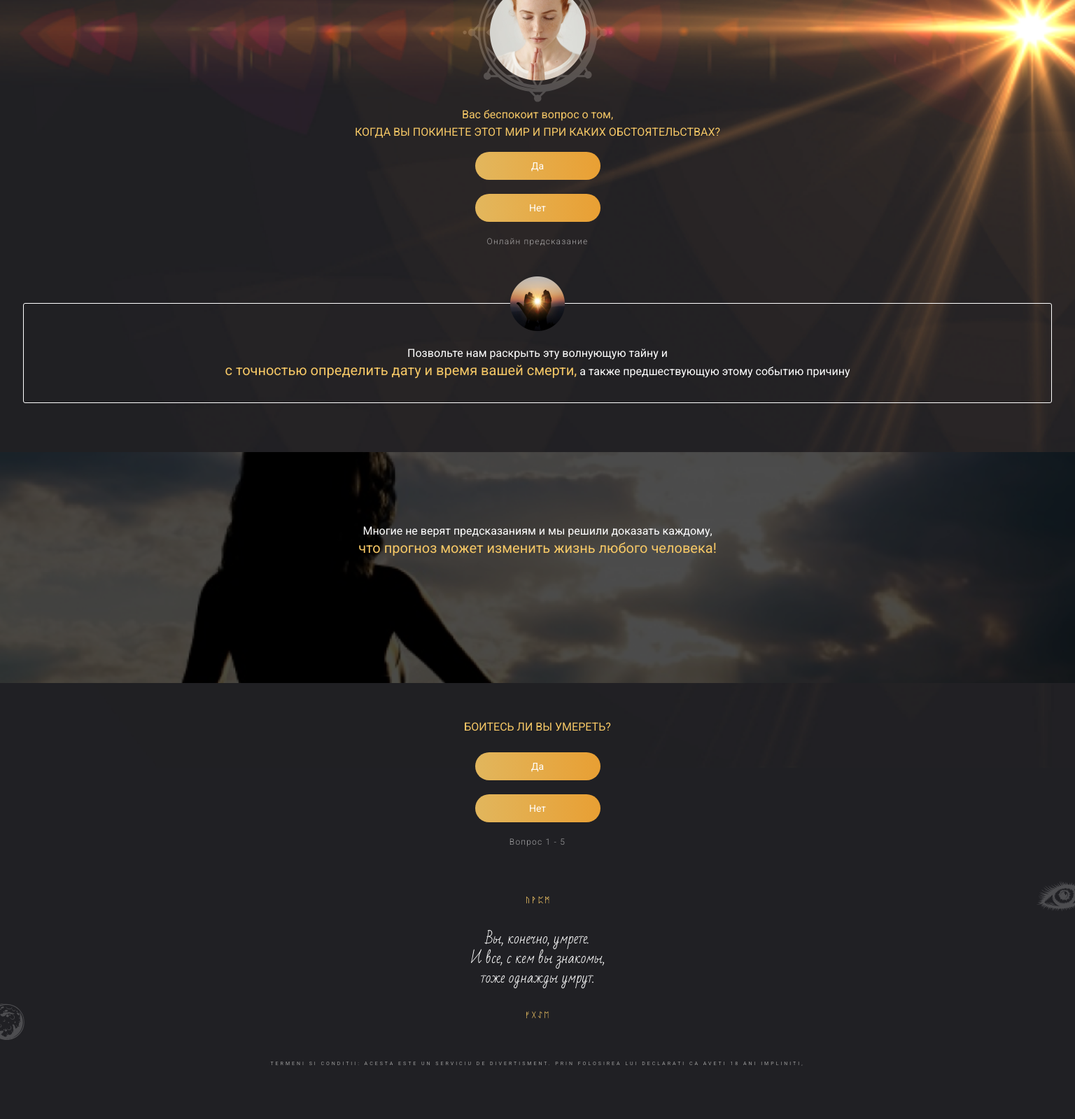
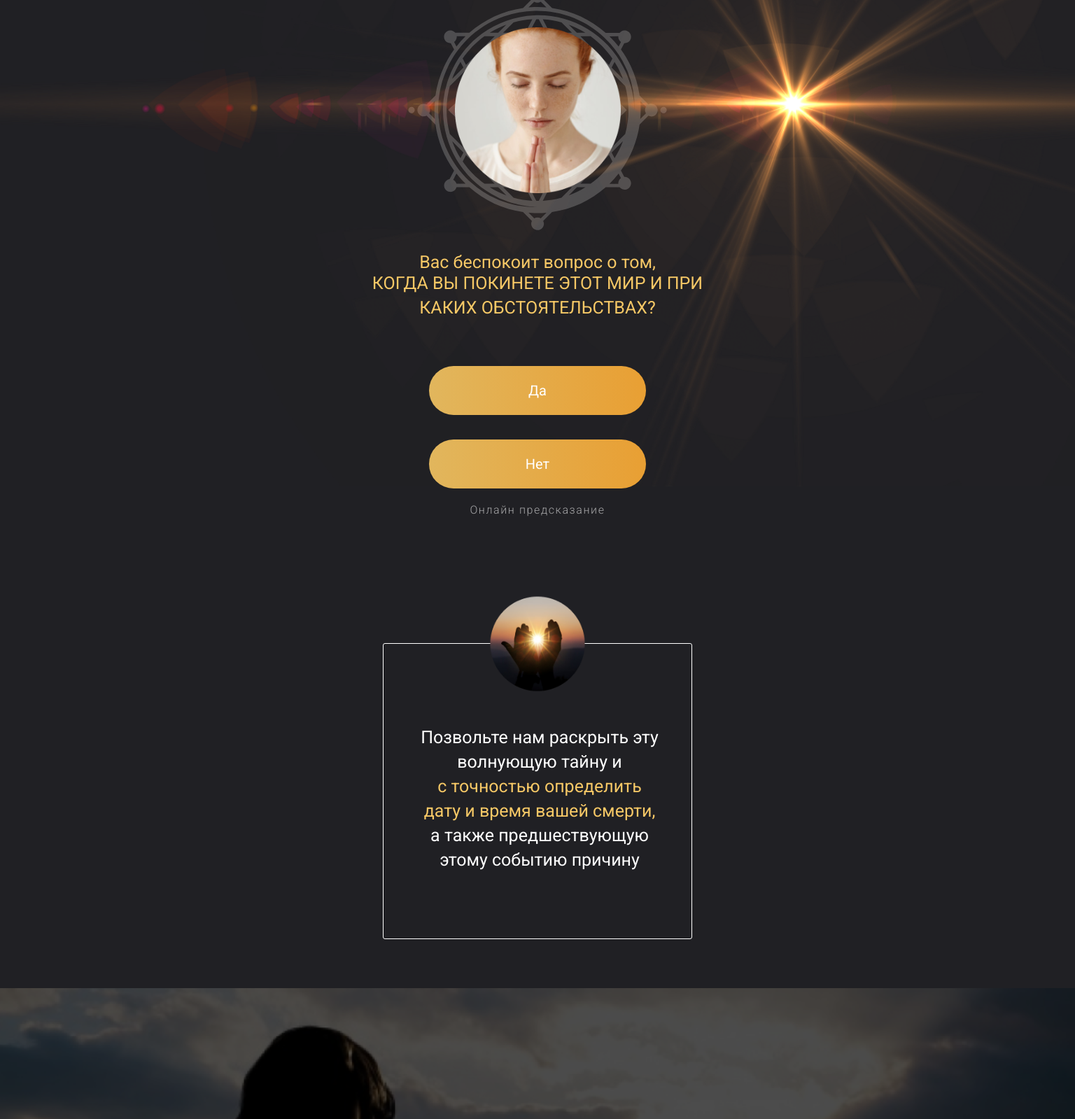
Before and after one commit to nomelnomel/abcmobile, a Vue app: page / in a window 1536 px wide. Shown: the part 160-1759 px from the top of the page at 70% size. Before the commit the page ends 1685 px from the top, so only its background shows below. Built offline with nearby package versions, Linux system fonts and the light colour scheme.

Commit message:
десктопная вёрстка, доработка селектов, небольшие фиксы

```diff
--- a/package.json
+++ b/package.json
@@ -12,7 +12,8 @@
     "core-js": "^3.6.5",
     "express": "^4.17.1",
     "serve-static": "^1.14.1",
-    "vue": "^2.6.11"
+    "vue": "^2.6.11",
+    "vue-click-outside": "^1.1.0"
   },
   "devDependencies": {
     "@vue/cli-plugin-babel": "~4.5.0",
--- a/src/App.vue
+++ b/src/App.vue
@@ -1,30 +1,35 @@
 <template>
   <div id="app">
     <div v-if="counter===1">
+      <div class="container">
         <p class="text1">Лучшие астрологи и экстрасенсы Румынии</p>
         <div class="hr"/>
         <p class="text2">Точность прогноза: 97%</p>
         <div class="face">
           <img src="../src/assets/img/woman1.png" alt="" class="woman">
           <img src="../src/assets/img/icon1.svg" alt="" class="bg-icon">
-        <img src="../src/assets/img/blik.png" alt="" class="blik">
+          <img src="../src/assets/img/blik.png" alt="" class="blik mob">
+          <img src="../src/assets/img/light1440.png" alt="" class="blik desc">
         </div>
         <p class="text3">
           Вас беспокоит вопрос о том,<br><span>когда Вы покинете этот Мир и при каких обстоятельствах</span>?
         </p>
 
-      <div class="btn btn-yes">
+        <div class="btn" @click="scrollToBot">
           Да
         </div>
-      <div class="btn btn-no">
+        <div class="btn" @click="scrollToBot">
           Нет
         </div>
         <p class="text1">Онлайн предсказание</p>
+      </div>
 
+      <div class="container container2">
         <div class="block-hands">
           <img src="../src/assets/img/hands.png" alt="" class="hands">
           <p class="text4">
-          Позвольте нам раскрыть эту волнующую тайну и<br><span>с точностью определить дату и время вашей смерти,</span>
+            Позвольте нам раскрыть эту волнующую тайну
+            и<br><span>с точностью определить дату и время вашей смерти,</span>
             а
             также предшествующую этому событию причину
           </p>
@@ -35,15 +40,16 @@
             Многие не верят предсказаниям и мы решили доказать каждому,<br><span>что прогноз может изменить жизнь любого человека!</span>
           </p>
         </div>
+      </div>
 
       <div class="question-start">
         <div class="question-title">
           Боитесь ли вы умереть?
         </div>
-        <div class="btn btn-yes" @click="nextQuestion">
+        <div class="btn" @click="nextQuestion">
           Да
         </div>
-        <div class="btn btn-no" @click="nextQuestion">
+        <div class="btn" @click="nextQuestion">
           Нет
         </div>
         <div class="question-counter text1">
@@ -61,16 +67,16 @@
       <div class="question-title">
         Когда Вы чувствуете себя наиболее комфортно?
       </div>
-      <div class="btn btn-yes" @click="nextQuestion">
+      <div class="btn" @click="nextQuestion">
         Утро
       </div>
-      <div class="btn btn-no" @click="nextQuestion">
+      <div class="btn" @click="nextQuestion">
         День
       </div>
-      <div class="btn btn-yes" @click="nextQuestion">
+      <div class="btn" @click="nextQuestion">
         Вечер
       </div>
-      <div class="btn btn-no" @click="nextQuestion">
+      <div class="btn" @click="nextQuestion">
         Ночь
       </div>
       <div class="question-counter text1">
@@ -88,7 +94,8 @@
         Укажите свою дату рождения:
       </div>
       <div class="selects">
-        <div class="btn btn-select" @click="chooseDay = true" :class="{'error': dayError}">
+        <div class="btn btn-select" v-click-outside="hideD" @click="chooseDay = true"
+             :class="{'error': dayError}">
           {{ isDayChoosen ? choosenDay : 'День' }}
         </div>
         <div class="select-items" v-if="chooseDay">
@@ -96,7 +103,8 @@
         </div>
       </div>
       <div class="selects">
-        <div class="btn btn-select" @click="chooseMonth = true" :class="{'error': monthError}">
+        <div class="btn btn-select" v-click-outside="hideM"  @click="chooseMonth = true"
+             :class="{'error': monthError}">
           {{ isMonthChoosen ? choosenMonth : 'Месяц' }}
         </div>
         <div class="select-items" v-if="chooseMonth">
@@ -104,16 +112,17 @@
         </div>
       </div>
       <div class="selects">
-        <div class="btn btn-select" @click="chooseYear = true" :class="{'error': yearError}">
+        <div class="btn btn-select" v-click-outside="hideY" @click="chooseYear = true"
+             :class="{'error': yearError}">
           {{ isYearChoosen ? choosenYear : 'Год' }}
         </div>
         <div class="select-items" v-if="chooseYear">
           <div class="select-item" v-for="(year,i) in years" :key="i" @click="selectYear(year)">{{ year }}</div>
         </div>
       </div>
-      <button class="btn" @click="goNext">
+      <div class="btn" @click="goNext">
         Далее
-      </button>
+      </div>
       <div class="question-counter text1">
         Вопрос {{ counter }} - 5
       </div>
@@ -124,14 +133,14 @@
     </div>
 
     <div class="runes" v-if="counter===1">
-      <img src="../src/assets/img/rune1.svg" alt="">
+      <img src="../src/assets/img/rune1.svg" alt="" class="rune">
       <img src="../src/assets/img/eye-1.svg" alt="" class="eye1">
       <p class="text5">
         Вы, конечно, умрете.<br>
         И все, с кем вы знакомы,<br>
         тоже однажды умрут.
       </p>
-      <img src="../src/assets/img/rune2.svg" alt="">
+      <img src="../src/assets/img/rune2.svg" alt="" class="rune">
       <img src="../src/assets/img/eye.svg" alt="" class="eye2">
     </div>
 
@@ -145,15 +154,15 @@
         Снятся ли Вам умершие люди?
       </div>
 
-      <button class="btn" @click="nextQuestion">
+      <div class="btn" @click="nextQuestion">
         Да
-      </button>
-      <button class="btn" @click="nextQuestion">
+      </div>
+      <div class="btn" @click="nextQuestion">
         Нет
-      </button>
-      <button class="btn" @click="nextQuestion">
+      </div>
+      <div class="btn" @click="nextQuestion">
         Иногда
-      </button>
+      </div>
       <div class="question-counter text1">
         Вопрос {{ counter }} - 5
       </div>
@@ -170,12 +179,12 @@
         Вас?
       </div>
 
-      <button class="btn" @click="goAudio">
+      <div class="btn" @click="goAudio">
         Да
-      </button>
-      <button class="btn" @click="goAudio">
+      </div>
+      <div class="btn" @click="goAudio">
         Затрудняюсь ответить
-      </button>
+      </div>
       <div class="question-counter text1">
         Вопрос {{ counter }} - 5
       </div>
@@ -215,7 +224,7 @@
     </div>
 
 
-    <div class="footer" v-if="counter===1">
+    <div class="footer lastPage" v-if="counter===1 || endPage">
       TERMENI SI CONDITII: ACESTA ESTE UN SERVICIU DE DIVERTISMENT. PRIN FOLOSIREA LUI DECLARATI CA AVETI 18 ANI
       IMPLINITI,
     </div>
@@ -224,6 +233,7 @@
 </template>
 
 <script>
+import ClickOutside from 'vue-click-outside'
 
 export default {
   name: 'App',
@@ -247,10 +257,19 @@ export default {
       yearError: false,
       loading: false,
       audioLoading: false,
-      endPage: false
+      endPage: false,
     }
   },
   methods: {
+    hideD(){
+      this.chooseDay = false
+    },
+    hideM(){
+      this.chooseMonth = false
+    },
+    hideY(){
+      this.chooseYear = false
+    },
     nextQuestion() {
       this.counter++
     },
@@ -294,9 +313,24 @@ export default {
         this.endPage = true
         this.audioLoading = false
       }, 5000)
-    }
     },
-  components: {},
+    scrollToBot() {
+      window.scroll({
+        top: 5000,
+        left: 0,
+        behavior: 'smooth',
+      })
+    },
+    // scrollListener() {
+    //   if( window.scrollY > 150){
+    //     window.scroll({
+    //       top: 568,
+    //       left: 0,
+    //       behavior: 'smooth',
+    //     })
+    //   }
+    // },
+  },
   computed: {
     days() {
       const arr = []
@@ -317,6 +351,15 @@ export default {
       return 'По вам скучает очень близкий человек, которого больше нет в мире живых. Возможно это кто-то из Ваших родителей.'
     }
   },
+  created() {
+    if (process.browser) {
+      window.addEventListener('scroll', this.scrollListener)
+    }
+  },
+  directives: {
+    ClickOutside
+  }
+
 }
 </script>
 
@@ -440,6 +483,31 @@ body {
   font-size: 14px;
   line-height: 16px;
   color: #ffffff;
+  position: relative;
+  z-index: 0;
+  overflow: hidden;
+  cursor: pointer;
+}
+
+.btn:after {
+  content: '';
+  position: absolute;
+  width: 100%;
+  height: 100%;
+  z-index: 1;
+  background-image: linear-gradient(248.67deg, rgba(255, 255, 255, 0) 30.84%, rgba(255, 255, 255, 0.29) 46.06%, rgba(255, 255, 255, 0) 64.04%);
+  animation: pereliv 2s linear infinite;
+  left: 0;
+
+}
+
+@keyframes pereliv {
+  0% {
+    transform: translateX(-100%);
+  }
+  100% {
+    transform: translateX(100%);
+  }
 }
 
 .btn.error {
@@ -655,7 +723,7 @@ body {
   position: relative;
 }
 
-.btn-select:after {
+.btn-select:before {
   content: '';
   position: absolute;
   width: 0;
@@ -793,13 +861,228 @@ body {
   font-weight: 700;
 }
 
-.end{
+.end {
   margin-bottom: 10px;
 }
 
-.btn-call{
+.btn-call {
   width: 240px;
   background: linear-gradient(90deg, rgba(76, 217, 100, 0.9) -6.2%, rgba(50, 185, 73, 0.9) 100%);
   margin-top: 20px;
 }
+
+.desc {
+  display: none;
+}
+
+@media screen and (min-width: 1440px) {
+
+  .text1 {
+    font-size: 16px;
+    line-height: 19px;
+  }
+
+  .text2 {
+    font-size: 25px;
+    line-height: 29px;
+  }
+
+  .face {
+    margin-top: 110px;
+    margin-bottom: 70px;
+  }
+
+  .woman {
+    width: 237px;
+  }
+
+  .bg-icon {
+    width: 389px;
+  }
+
+  .desc {
+    display: block;
+  }
+
+  .blik {
+    width: 100%;
+    margin-top: 154px;
+  }
+
+  .mob {
+    display: none;
+  }
+
+  .btn {
+    width: 310px;
+    height: 70px;
+    font-size: 20px;
+    line-height: 23px;
+  }
+
+  .text3 {
+    max-width: 505px;
+    margin: 30px auto 50px;
+    font-size: 25px;
+    line-height: 25px;
+  }
+
+  .text3 span {
+    line-height: 35px;
+  }
+
+  .block-hands {
+    max-width: 442px;
+    margin: 170px auto 70px;
+  }
+
+  .text4 {
+    font-size: 25px;
+    line-height: 35px;
+    margin-top: 58px;
+    margin-bottom: 63px;
+    padding: 0 19px 0 25px;
+  }
+
+  .text4 span {
+    font-size: 25px;
+    line-height: 35px;
+  }
+
+  .hands {
+    width: 135px;
+  }
+
+  .yoga {
+    height: 606px;
+  }
+
+  .yoga .text4 {
+    max-width: 391px;
+    margin: 140px auto 0;
+  }
+
+  .question-title {
+    font-size: 25px;
+    line-height: 29px;
+    margin-bottom: 45px;
+    margin-top: 70px;
+  }
+
+  .text5 {
+    font-size: 25px;
+    line-height: 35px;
+    margin: 80px auto 70px;
+  }
+
+  .runes {
+    margin: 100px 0;
+  }
+
+  .rune {
+    width: 56px;
+  }
+
+  .eye1, .eye2 {
+    transform: scale(2);
+  }
+
+  .eye1 {
+    right: -30px;
+  }
+
+  .question-counter {
+    margin-top: 30px;
+  }
+
+  .footer {
+    display: none;
+  }
+
+  .question {
+    height: 100vh;
+  }
+
+  .question-header {
+    font-size: 25px;
+    line-height: 35px;
+    height: 224px;
+  }
+
+  .question-header span {
+    width: 412px;
+  }
+
+  .btn + .btn {
+    margin-top: 35px;
+  }
+
+  .question .eye1 {
+    top: 140px;
+    right: 28%;
+  }
+
+  .question .eye2 {
+    left: 29%;
+    bottom: 160px;
+  }
+
+  .question .question-counter {
+    position: absolute;
+    bottom: 30px;
+    left: 50%;
+    transform: translateX(-50%);
+  }
+
+  .question .question-title {
+    max-width: 50%;
+    margin: 0 auto 40px;
+    line-height: 35px;
+  }
+
+  .btn-select:before {
+    top: 33px;
+    right: 20px;
+  }
+
+  .select-items {
+    width: 310px;
+    height: 400px;
+    overflow-x: hidden;
+  }
+
+  .question-header.fifth > span {
+    width: 441px;
+    height: auto;
+  }
+
+  .question-header.fifth.end > span {
+    font-size: 25px;
+    line-height: 35px;
+  }
+
+  .text7 {
+    font-size: 25px;
+    line-height: 35px;
+    width: 469px;
+  }
+
+  .lastPage .block-hands {
+    font-size: 25px;
+    line-height: 35px;
+    padding: 64px 30px 50px;
+  }
+
+  .btn-call {
+    width: 395px;
+  }
+
+  .footer.lastPage {
+    display: block !important;
+    font-size: 12px;
+    line-height: 18px;
+    width: 50%;
+    margin: -51px auto 0;
+  }
+}
 </style>
```
Also changed, not shown: src/assets/img/light1440.png (added), 1 other file (tests, documents, lock files or other folders). Lines whose indentation alone changed are shown as unchanged.
